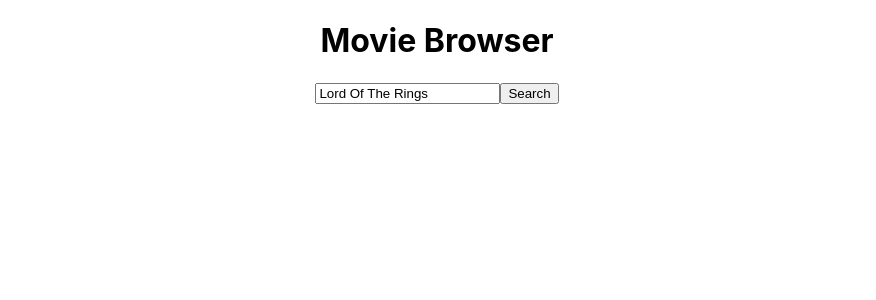
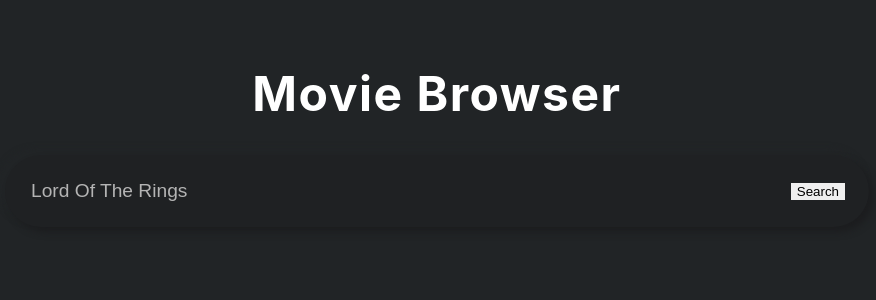
Before and after one commit to AlexSaxena/movie-browser, a React (Create React App) app: page / in a window 1280 px wide. Shown: the top 300 px of the page, without its empty margins (203-1079 px from the left). Built offline with nearby package versions, Linux system fonts and the light colour scheme; no server answers.

Commit message:
Adds styling -> body/App, h1, SearchBar

```diff
--- a/src/App.css
+++ b/src/App.css
@@ -1,3 +1,41 @@
+* {
+  margin: 0;
+  border: 0;
+  box-sizing: border-box;
+}
+body {
+  background-color: #212426;
+}
+
 .App {
-  text-align: center;
+  padding: 4rem;
+  display: flex;
+  justify-content: center;
+  align-items: center;
+  flex-direction: column;
 }
+
+h1 {
+  font-size: 3rem;
+  letter-spacing: 1.5px;
+  color: white;
+}
+.search {
+  display: flex;
+  align-items: center;
+  justify-content: center;
+
+  width: 75%;
+  margin: 2rem;
+  padding: 1.5rem;
+  border-radius: 3rem;
+  background: #1f2123;
+  box-shadow: 5px 5px 7px #1c1d1f, -5px -5px 7px #222527;
+}
+.search > input {
+  flex: 1;
+  font-size: 1.2rem;
+  color: rgb(180, 180, 180);
+  background: #1f2123;
+  outline: none;
+}
```
